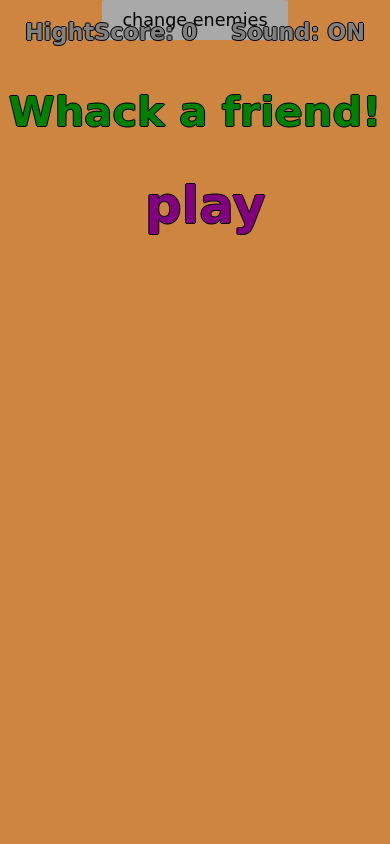
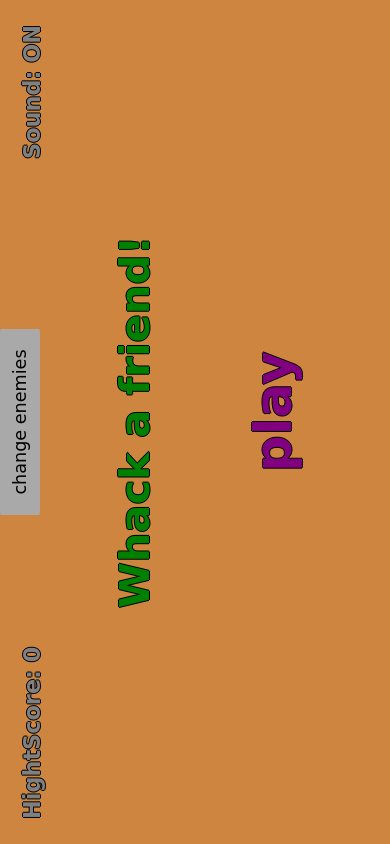
Before and after one commit to lukanthrope/whack-your-friends, a React (Create React App) app in the folder whack-your-friends/: page / in a window 390 px wide. Built offline with nearby package versions, Linux system fonts and the light colour scheme.

Commit message:
fixed rotation

```diff
--- a/whack-your-friends/src/App.css
+++ b/whack-your-friends/src/App.css
@@ -7,3 +7,15 @@
   user-select: none;
   background-color: rgb(205,133,63);
 }
+
+@media screen and (min-width: 320px) and (max-width: 1024px) and (orientation: portrait) {
+  html {
+    transform: rotate(-90deg);
+    transform-origin: left top;
+    width: 100vh;
+    overflow-x: hidden;
+    position: absolute;
+    top: 100%;
+    left: 0;
+  }
+}
```
Also changed, not shown: whack-your-friends/public/manifest.json.
